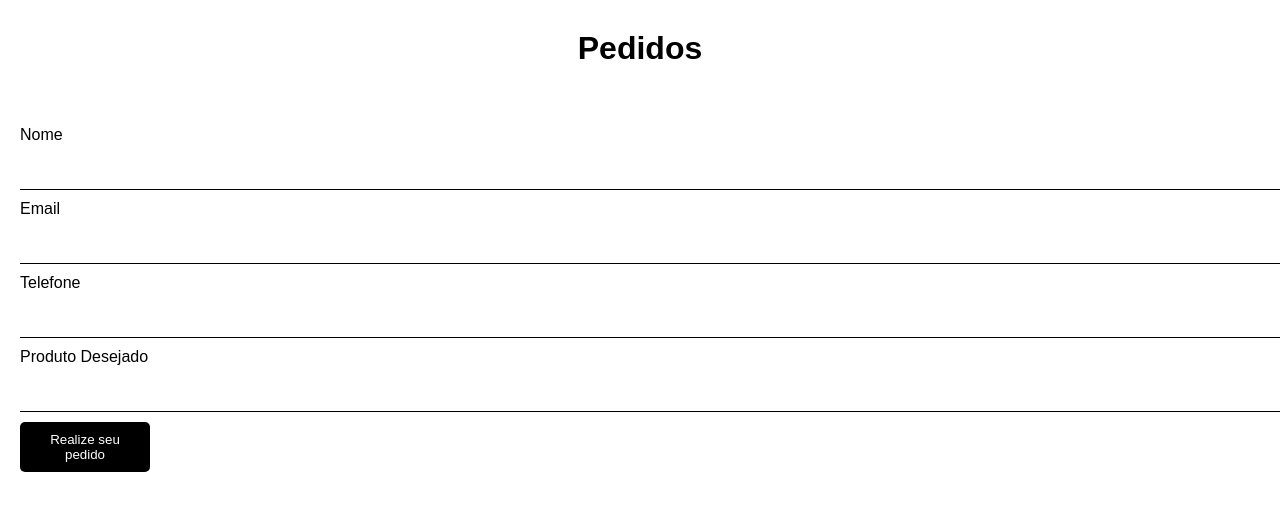
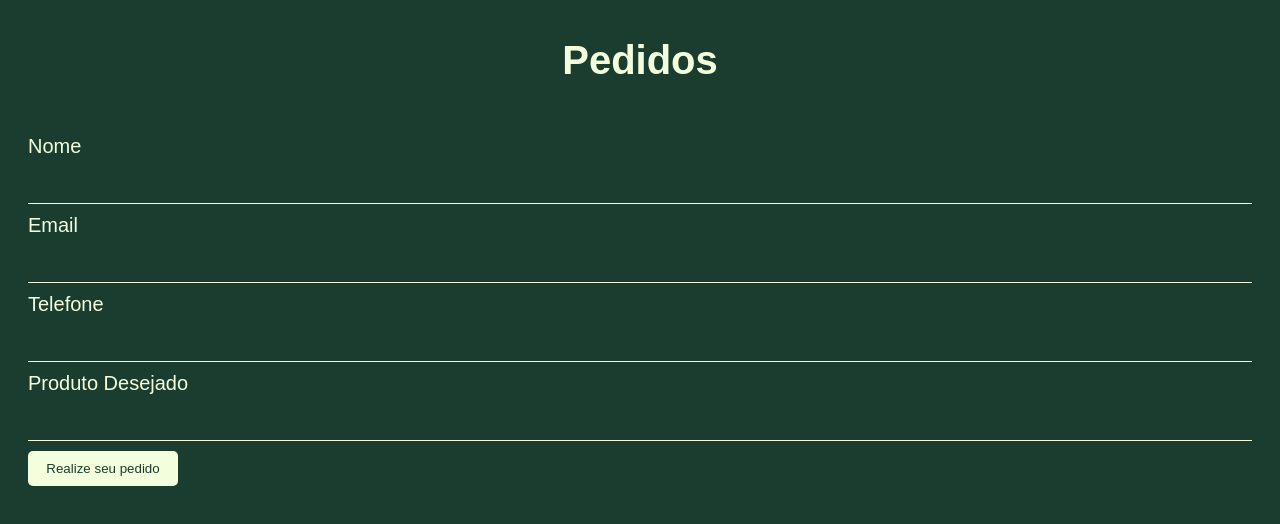
Before and after one commit to BaroniSrugeri/Avaliacao_de_Front-end, a plain HTML site: page pedidos.html in a window 1280 px wide. Drawn offline with Linux system fonts and the light colour scheme.

Commit message:
Update pedidos.css

```diff
--- a/pedidos.css
+++ b/pedidos.css
@@ -1,11 +1,14 @@
 *{
-    margin: 0;
     font-family: sans-serif, 'Times New Roman';
+    background-color: #1B3D2F;
+    overflow: hidden;
    }
    .pedidos{
+    font-size: 20px;
        height: 100vh;
        display: grid;
        margin-top: 20px;
+       color: #F2FEDC;
    }
 
    .dados{
@@ -15,6 +18,7 @@
    h1{
        text-align: center;
        margin: 10px 0;
+       color:  #F2FEDC;
    }
 
    input{
@@ -25,13 +29,14 @@
        outline: none;
        padding: 10px;
        border-bottom: 1px solid;
+       color:  #F2FEDC;
    }
 
    button{
-       background-color: black;
-       color: white;
+       background-color: #F2FEDC;
+       color: #1B3D2F;
        padding: 10px;
-       width: 130px;
+       width: 150px;
        border: none;
        border-radius: 5px;
        cursor: pointer;
```
